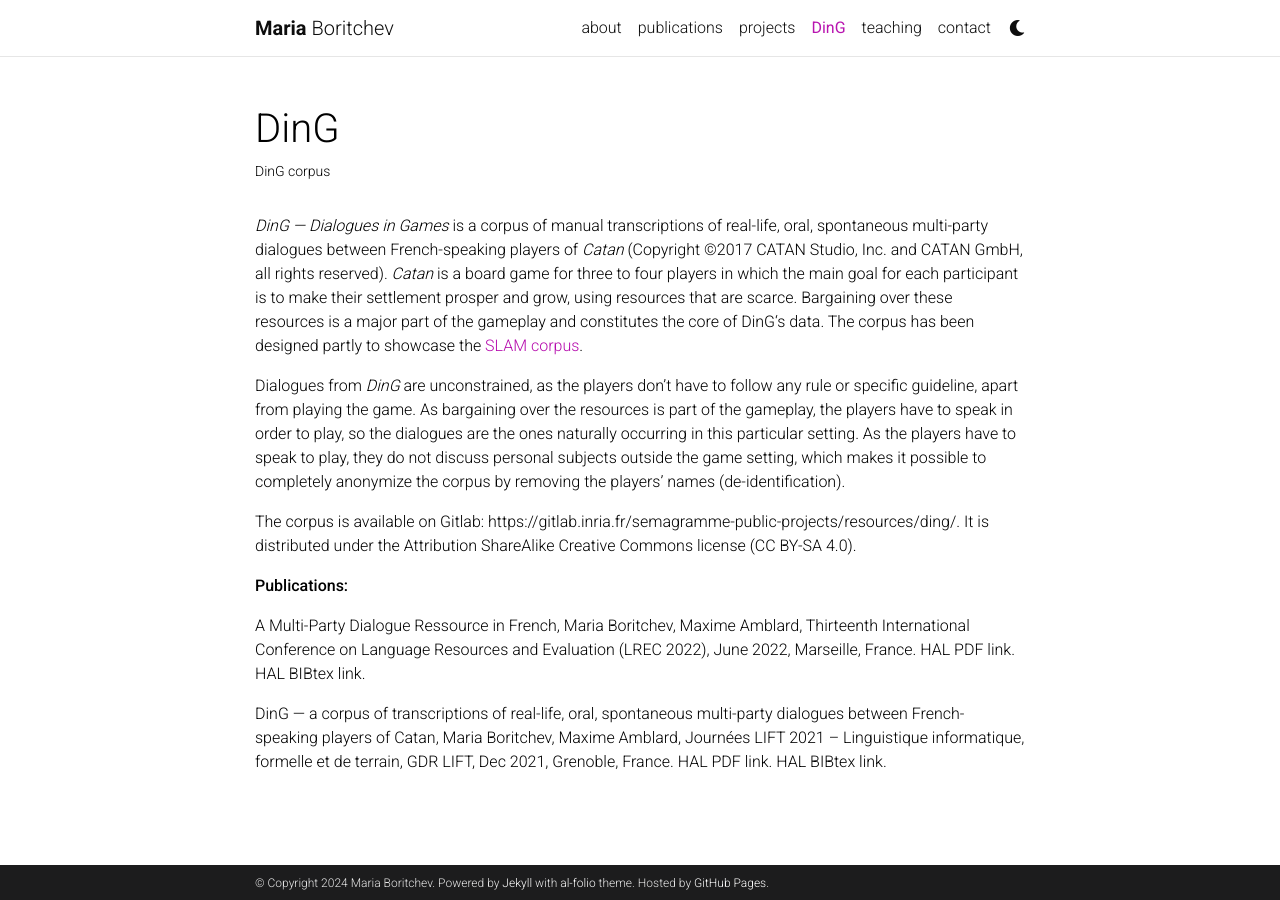
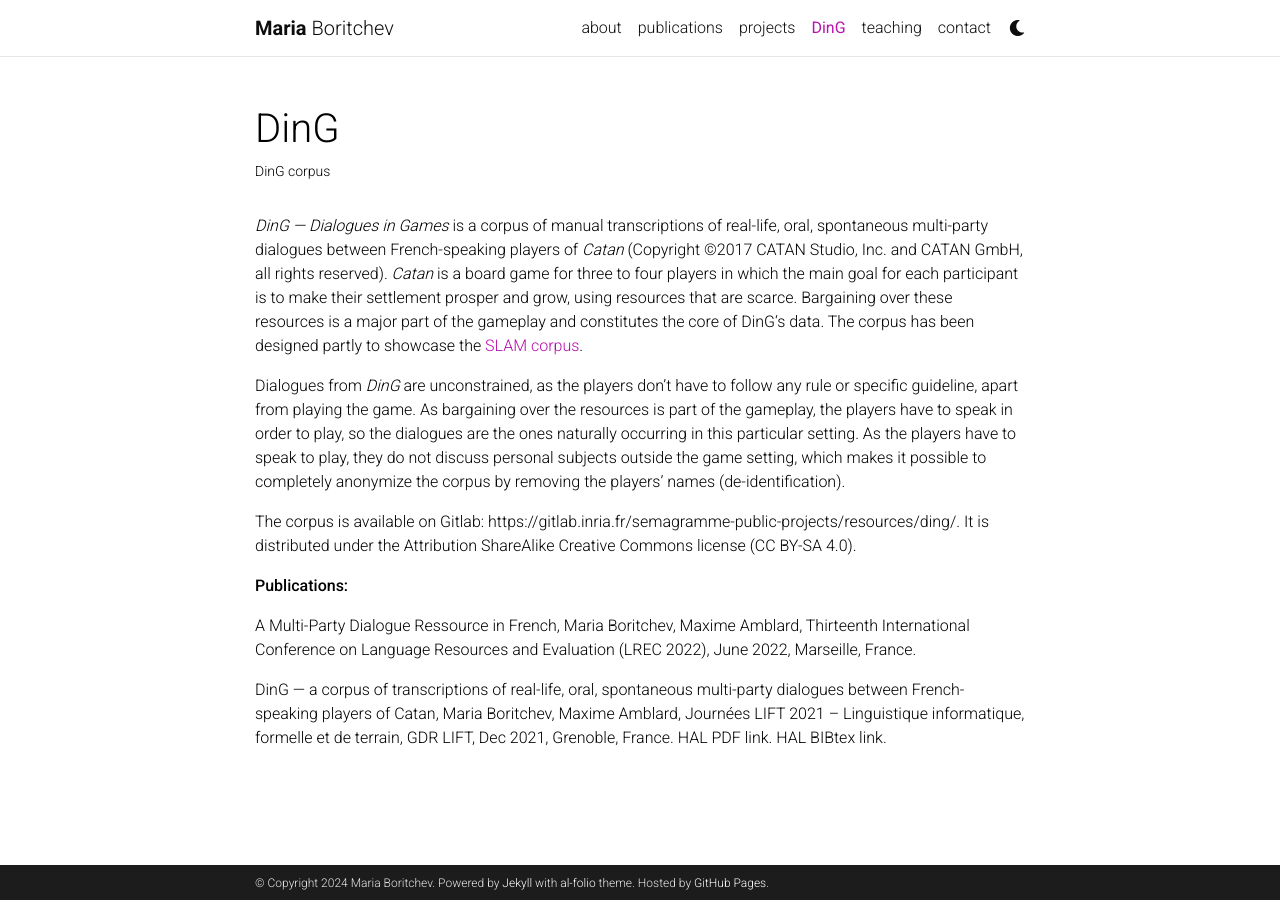
Before and after one commit to MBoritchev/page-perso-TP, a Jekyll site: the page built from _pages/ding.md, in a window 1280 px wide. Built offline with Jekyll 4.4.1, drawn with Linux system fonts in a browser that asks for light colours; comment, search, counter and statistics services are not loaded; a style sheet for code colours, icons or effects is not loaded.

Commit message:
Update ding.md

```diff
--- a/_pages/ding.md
+++ b/_pages/ding.md
@@ -16,6 +16,6 @@ The corpus is available on Gitlab: https://gitlab.inria.fr/semagramme-public-pro
 
 **Publications:**
 
-A Multi-Party Dialogue Ressource in French, Maria Boritchev, Maxime Amblard, Thirteenth International Conference on Language Resources and Evaluation (LREC 2022), June 2022, Marseille, France. HAL PDF link. HAL BIBtex link.
+A Multi-Party Dialogue Ressource in French, Maria Boritchev, Maxime Amblard, Thirteenth International Conference on Language Resources and Evaluation (LREC 2022), June 2022, Marseille, France.
 
 DinG — a corpus of transcriptions of real-life, oral, spontaneous multi-party dialogues between French-speaking players of Catan, Maria Boritchev, Maxime Amblard, Journées LIFT 2021 – Linguistique informatique, formelle et de terrain, GDR LIFT, Dec 2021, Grenoble, France. HAL PDF link. HAL BIBtex link.
```
